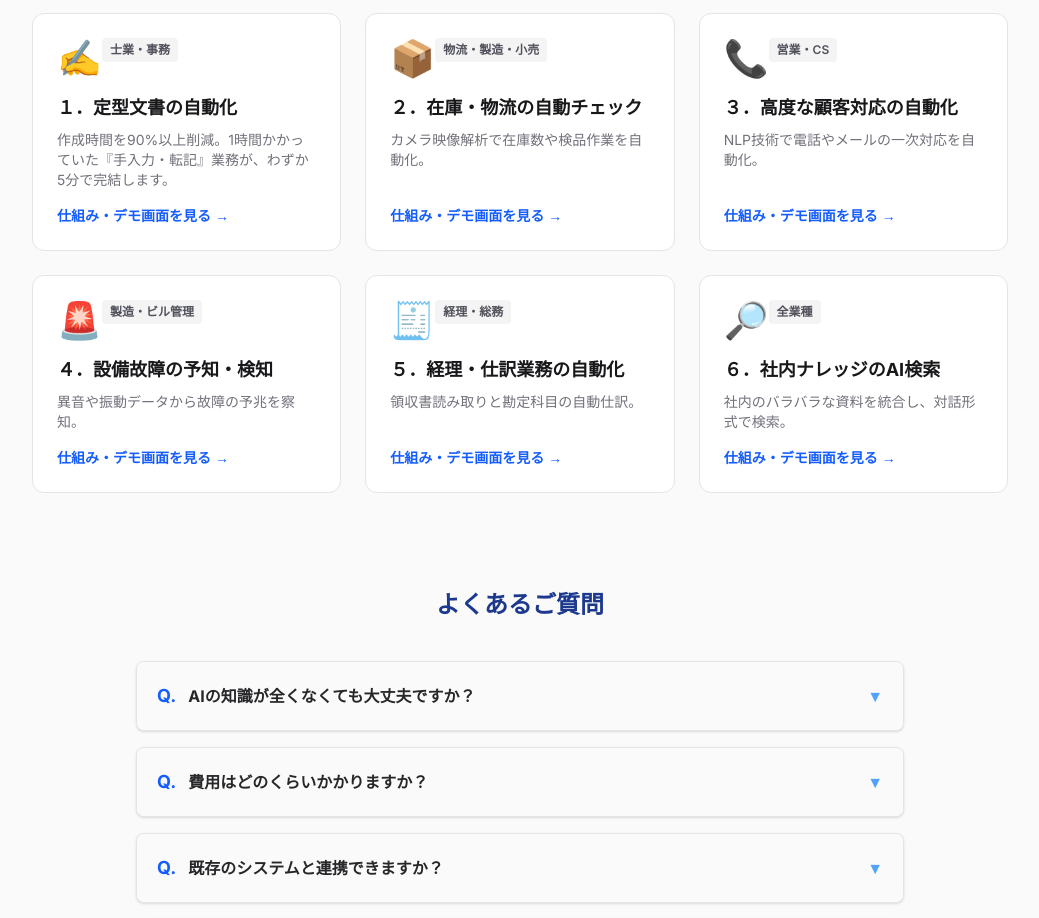
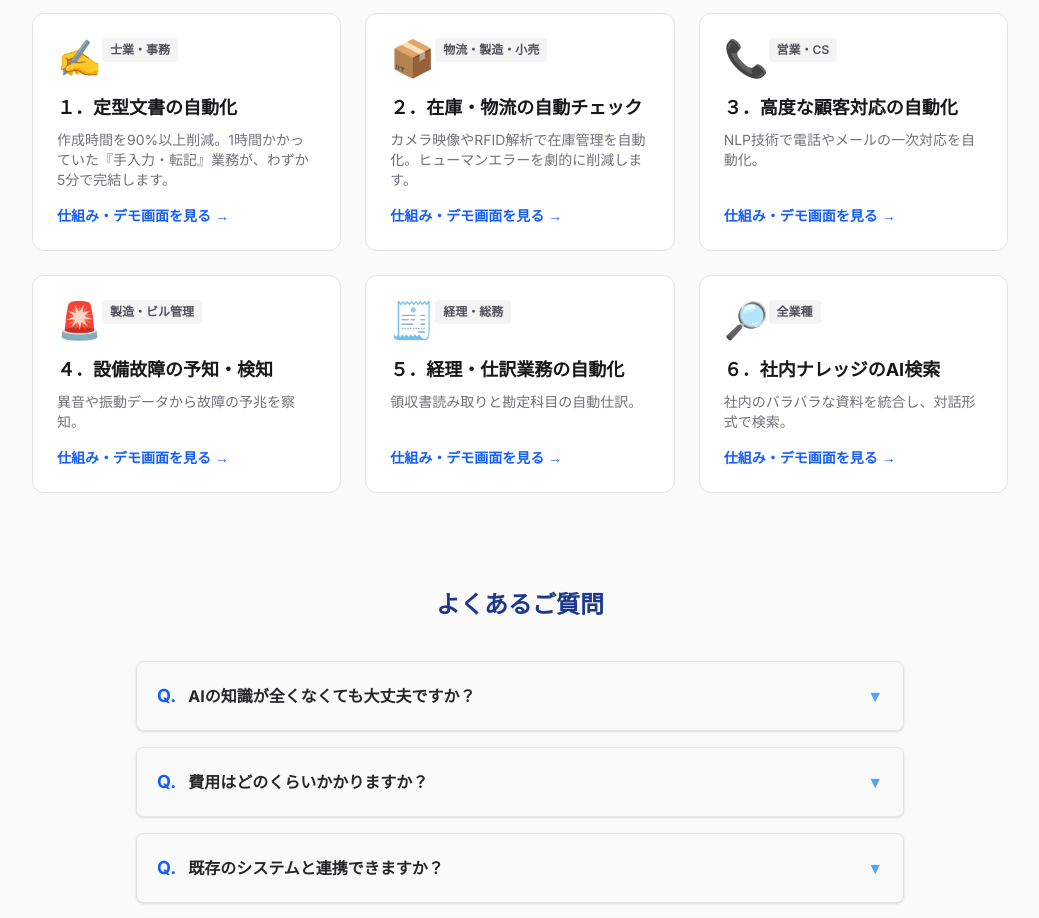
Before and after one commit to tnakajima2050/smartcityai-site, a Next.js app: page / in a window 1280 px wide. Shown: the part 1700-2618 px from the top of the page, without its empty margins (120-1159 px from the left). Built offline with nearby package versions, Linux system fonts and the light colour scheme.

Commit message:
Update page.tsx2在庫物流

```diff
--- a/app/page.tsx
+++ b/app/page.tsx
@@ -6,7 +6,7 @@ import Image from 'next/image';
 // ------------------------------------------------------------------
 // ▼ データ定義：6つの活用事例
 //   Case 1: 「書類の山 vs 結晶」の劇的ビフォーアフター図解
-//   Case 2: Unsplash実写画像を使用したリアルなAI解析デモ
+//   Case 2: Unsplash実写画像を使用したリアルなAI解析デモ（RFID/数字根拠付き）
 // ------------------------------------------------------------------
 const useCases = [
   {
@@ -32,16 +32,16 @@ const useCases = [
     benefit: "単純な作成業務を自動化し、人件費を大幅に圧縮。浮いた時間で、営業や顧客対応など「利益を生む業務」に集中できます。",
     visual: (
       <div className="h-full bg-slate-50 flex flex-col rounded-lg border border-zinc-200 p-4 font-sans relative overflow-hidden">
-        <div className="text-center font-bold text-zinc-800 mb-6 md:mb-10 z-10 relative md:text-xl">劇的ビフォーアフター</div>
+        <div className="text-center font-bold text-zinc-800 mb-6 md:mb-12 z-10 relative md:text-xl">劇的ビフォーアフター</div>
 
         <div className="flex-grow flex items-center justify-around relative z-10 px-2 pb-4">
 
           {/* Left: Before (Chaos / 書類の山) */}
           <div className="flex flex-col items-center group relative w-1/3">
             <div className="text-xs md:text-base font-bold text-red-500 mb-2 bg-red-50 px-2 py-0.5 rounded-full border border-red-100">Before (60分)</div>
-            {/* ↓ PC用にコンテナサイズを拡大 (md:w-48 md:h-64) */}
+            {/* ↓ PC用にコンテナサイズを拡大 */}
             <div className="relative w-24 h-32 md:w-48 md:h-64 flex items-center justify-center mt-2">
-               {/* 乱雑に積み重なる書類 (CSSで表現) - PC用にサイズ拡大 (md:w-40 md:h-56) */}
+               {/* 乱雑に積み重なる書類 */}
                <div className="absolute w-20 h-28 md:w-40 md:h-56 bg-white border border-zinc-300 shadow-sm transform -rotate-12 translate-x-2 translate-y-2 z-0 flex items-center justify-center"><div className="w-full h-full bg-zinc-50/50"></div></div>
                <div className="absolute w-20 h-28 md:w-40 md:h-56 bg-white border border-zinc-300 shadow-sm transform rotate-6 translate-x-[-5px] z-10 flex items-center justify-center">
                   <div className="space-y-1 w-full p-2 opacity-30"><div className="h-1 bg-black w-full"></div><div className="h-1 bg-black w-2/3"></div></div>
@@ -69,11 +69,9 @@ const useCases = [
           {/* Right: After (Smart Crystal / AIカード) */}
           <div className="flex flex-col items-center group relative w-1/3">
             <div className="text-xs md:text-base font-bold text-emerald-600 mb-2 bg-emerald-50 px-2 py-0.5 rounded-full border border-emerald-100">After (5分)</div>
-            {/* ↓ PC用にコンテナサイズを拡大 */}
             <div className="relative w-24 h-32 md:w-48 md:h-64 flex items-center justify-center mt-2">
-               {/* スマートなカード - PC用にサイズ拡大 */}
+               {/* スマートなカード */}
                <div className="w-20 h-28 md:w-40 md:h-56 bg-gradient-to-br from-emerald-400 to-blue-500 rounded-xl shadow-lg shadow-emerald-200/50 transform hover:scale-105 transition duration-500 flex flex-col items-center justify-center text-white border-t border-white/30 p-2 z-30 relative overflow-hidden group-hover:shadow-emerald-400/50">
-                  {/* 光の反射エフェクト */}
                   <div className="absolute top-0 left-0 w-full h-full bg-gradient-to-br from-white/40 via-transparent to-transparent pointer-events-none"></div>
                   <div className="text-4xl md:text-7xl mb-2 md:mb-4 filter drop-shadow-lg">✨</div>
                   <div className="text-[10px] md:text-sm font-bold text-center leading-tight text-white/90">AI<br/>自動生成</div>
@@ -97,9 +95,19 @@ const useCases = [
     icon: "📦",
     title: "２．在庫・物流の自動チェック",
     target: "物流・製造・小売",
-    desc: "カメラ映像解析で在庫数や検品作業を自動化。",
-    detail: "倉庫内のカメラ映像をAIが解析。バーコードを読み取る手間なく、製品の数をカウントしたり、異常を検知します。",
-    benefit: "人による数え間違い（ヒューマンエラー）を防止し、検品コストの削減が期待できます。",
+    desc: "カメラ映像やRFID解析で在庫管理を自動化。ヒューマンエラーを劇的に削減します。",
+    // ▼ ここを修正：Mechanismの説明
+    detail: "倉庫内のカメラ映像やRFID（ICタグ）をAIが解析。バーコードを読み取る手間なく、製品の数をカウントしたり、異常を検知します。",
+    // ▼ ここを修正：Benefit（数値と出典）
+    benefit: (
+      <>
+        人による数え間違い（ヒューマンエラー）を<span className="font-bold border-b border-emerald-500/50">37%から5%</span>に減らし、欠品防止により<span className="font-bold border-b border-emerald-500/50">1.5%〜5.5%</span>の売上向上が期待できます。
+        <span className="block mt-3 pt-2 border-t border-emerald-200/50 text-[10px] text-emerald-800/70 font-normal leading-snug">
+          ※1 Auburn University RFID Lab / GS1 US &quot;Project Zipper&quot;<br/>
+          ※2 ECR Retail Loss Group &quot;Measuring the Impact of RFID in Retailing&quot;
+        </span>
+      </>
+    ),
     visual: (
       <div className="h-full bg-black rounded-lg overflow-hidden relative group">
         {/* 背景画像（倉庫）: Unsplashを使用 */}
```
